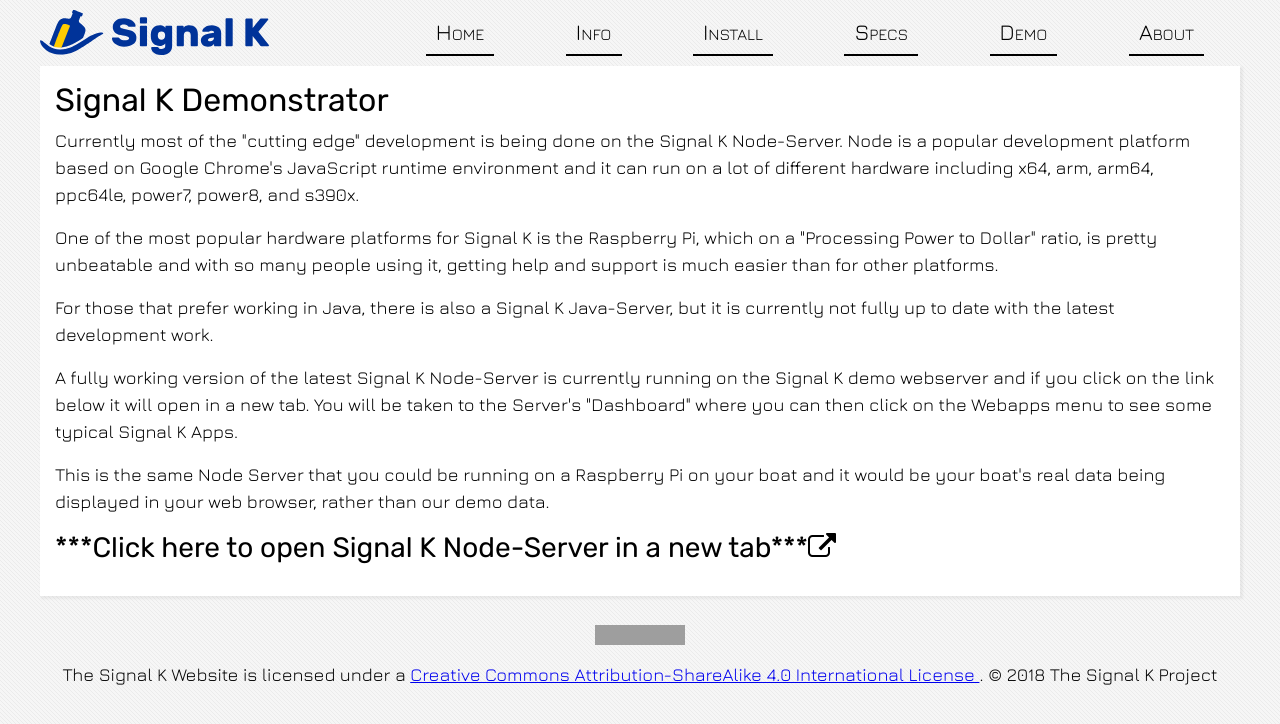
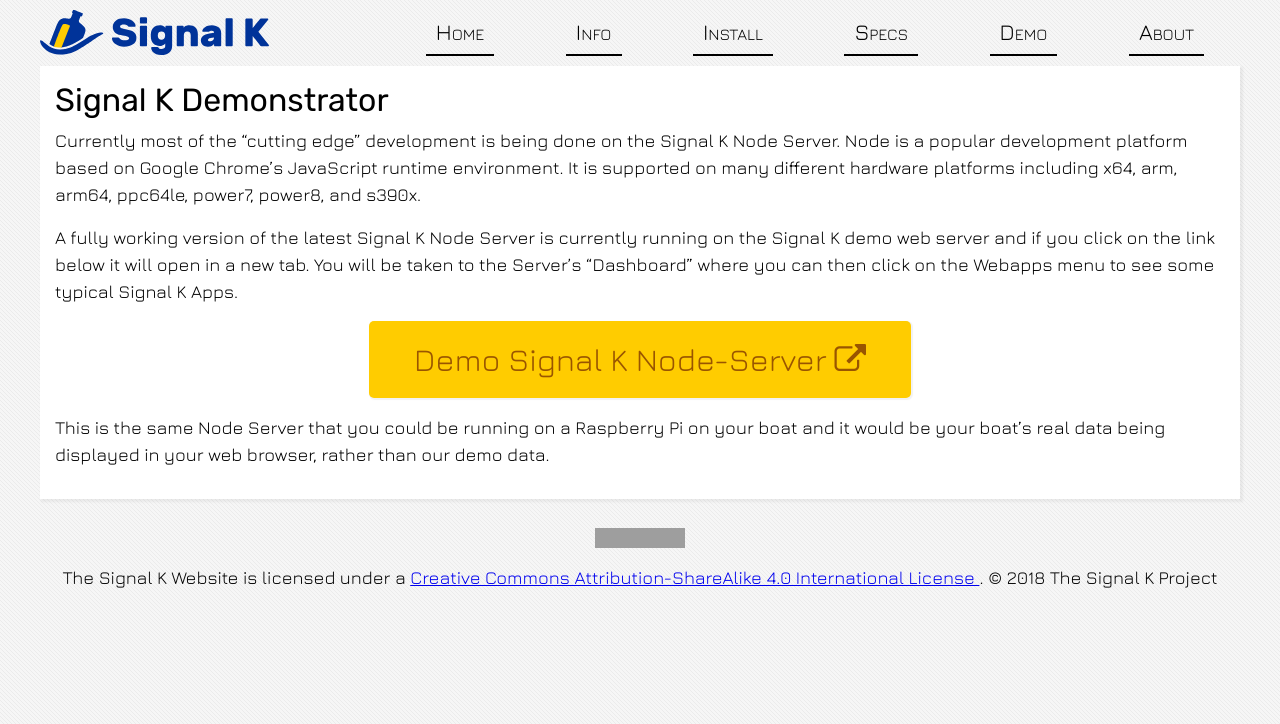
Before and after one commit to SignalK/signalk.github.io, a Jekyll site: the page built from demo.md, in a window 1280 px wide. Shown: the top 724 px of the page. Built offline with Jekyll 4.4.1, drawn with Linux system fonts in a browser that asks for light colours; grey boxes are pictures that could not be loaded.

Commit message:
Convert demo.html to markdown

```diff
--- a/css/style.css
+++ b/css/style.css
@@ -354,3 +354,7 @@
   font-size: 1.25rem;
   font-weight: bold;
 }
+
+.center {
+  text-align: center;
+}
--- a/demo.html
+++ /dev/null
@@ -1,28 +0,0 @@
----
-layout: onecolumn
-title: Demo
-demo: active
-description: "Examples of Signal K web apps."
----
-
-<h2>Signal K Demonstrator</h2>
-<p>
-  Currently most of the "cutting edge" development is being done on the Signal K Node-Server. Node is a popular development
-  platform based on Google Chrome's JavaScript runtime environment and it can run on a lot of different hardware including
-  x64, arm, arm64, ppc64le, power7, power8, and s390x.</p>
-<p>
-  One of the most popular hardware platforms for Signal K is the Raspberry Pi, which on a "Processing Power to Dollar" ratio,
-  is pretty unbeatable and with so many people using it, getting help and support is much easier than for other platforms.</p>
-<p>
-  For those that prefer working in Java, there is also a Signal K Java-Server, but it is currently not fully up to date with the
-  latest development work.</p>
-<p>
-  A fully working version of the latest Signal K Node-Server is currently running on the Signal K demo webserver and if you click
-  on the link below it will open in a new tab. You will be taken to the Server's "Dashboard" where you can then click on the
-  Webapps menu to see some typical Signal K Apps.</p>
-<p>
-  This is the same Node Server that you could be running on a Raspberry Pi on your boat and it would be your boat's real data
-  being displayed in your web browser, rather than our demo data.</p>
-<p>
-<h3><a href="http://node-master.signalk.org" target="_blank">***Click here to open Signal K Node-Server in a new tab***<i class="fa fa-external-link"></i></a>
-</p>
--- /dev/null
+++ b/demo.md
@@ -0,0 +1,24 @@
+---
+layout: onecolumn
+title: Signal K Demonstrator
+demo: active
+description: "Examples of Signal K web apps."
+---
+
+## {{page.title}}
+Currently most of the “cutting edge” development is being done on the Signal K Node Server. Node is a popular
+development platform based on Google Chrome’s JavaScript runtime environment. It is supported on many different
+hardware platforms including x64, arm, arm64, ppc64le, power7, power8, and s390x.
+
+A fully working version of the latest Signal K Node Server is currently running on the Signal K demo web server and if
+you click on the link below it will open in a new tab. You will be taken to the Server’s “Dashboard” where you can then
+click on the Webapps menu to see some typical Signal K Apps.
+<p class="center">
+  <a href="http://demo.signalk.org" target="_blank" class="button-big">
+    Demo Signal K Node-Server
+    <i class="fa fa-external-link"></i>
+  </a>
+</p>
+
+This is the same Node Server that you could be running on a Raspberry Pi on your boat and it would be your boat’s real
+data being displayed in your web browser, rather than our demo data.
```
